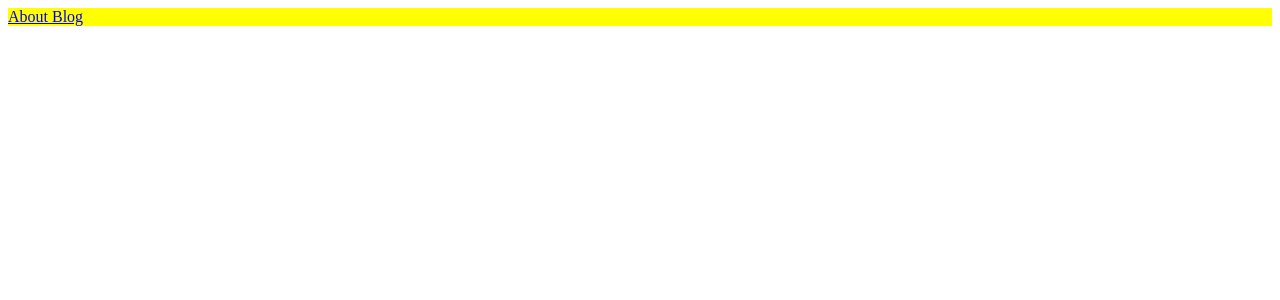
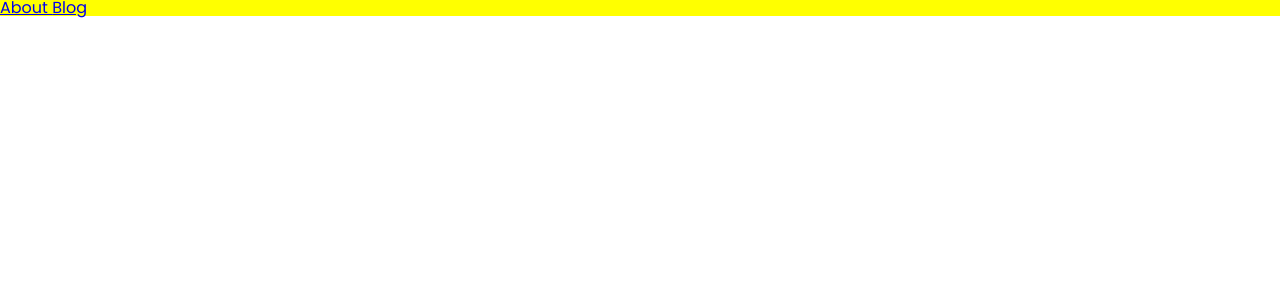
Before and after one commit to Eagletech-robotic/website, a React (Vite) app: page / in a window 1280 px wide. Shown: the top 300 px of the page. Built offline with nearby package versions, Linux system fonts and the light colour scheme.

Commit message:
Added reset.css + fonts

```diff
--- a/index.html
+++ b/index.html
@@ -3,8 +3,14 @@
     <head>
         <meta charset="utf-8" />
         <meta name="viewport" content="width=device-width, initial-scale=1" />
+        <title>EagleTech</title>
         <link rel="icon" href="favicon.ico" />
-        <title>EagleTech</title>
+        <link rel="preconnect" href="https://fonts.googleapis.com" />
+        <link rel="preconnect" href="https://fonts.gstatic.com" crossorigin />
+        <link
+            href="https://fonts.googleapis.com/css2?family=Poppins:ital,wght@0,100;0,200;0,300;0,400;0,500;0,600;0,700;0,800;0,900;1,100;1,200;1,300;1,400;1,500;1,600;1,700;1,800;1,900&family=Roboto:ital,wght@0,100;0,300;0,400;0,500;0,700;0,900;1,100;1,300;1,400;1,500;1,700;1,900&display=swap"
+            rel="stylesheet"
+        />
     </head>
     <body>
         <div id="root"></div>
--- a/src/main.tsx
+++ b/src/main.tsx
@@ -5,7 +5,10 @@ import About from './pages/About'
 import Blog from './pages/Blog'
 import Root from './Root'
 import Post, { loader as postLoader } from './pages/Post'
+
 import 'katex/dist/katex.min.css'
+import './styles/reset.css'
+import './styles/index.css'
 
 const router = createBrowserRouter([
     {
--- /dev/null
+++ b/src/styles/index.css
@@ -0,0 +1,11 @@
+:root {
+    --text-color: #000;
+}
+
+body {
+    color: var(--text-color);
+    font-family: 'Poppins', 'Roboto', sans-serif;
+    font-optical-sizing: auto;
+    font-weight: 400;
+    font-style: normal;
+}
--- /dev/null
+++ b/src/styles/reset.css
@@ -0,0 +1,53 @@
+/* Reset CSS styles */
+html, body, div, span, applet, object, iframe,
+h1, h2, h3, h4, h5, h6, p, blockquote, pre,
+a, abbr, acronym, address, big, cite, code,
+del, dfn, em, img, ins, kbd, q, s, samp,
+small, strike, strong, sub, sup, tt, var,
+b, u, i, center,
+dl, dt, dd, ol, ul, li,
+fieldset, form, label, legend,
+table, caption, tbody, tfoot, thead, tr, th, td,
+article, aside, canvas, details, embed,
+figure, figcaption, footer, header, hgroup,
+menu, nav, output, ruby, section, summary,
+time, mark, audio, video {
+	margin: 0;
+	padding: 0;
+	border: 0;
+	font-size: 100%;
+	font: inherit;
+	vertical-align: baseline;
+}
+/* HTML5 display-role reset for older browsers */
+article, aside, details, figcaption, figure,
+footer, header, hgroup, menu, nav, section {
+	display: block;
+}
+body {
+	line-height: 1;
+}
+ol, ul {
+	list-style: none;
+}
+blockquote, q {
+	quotes: none;
+}
+blockquote:before, blockquote:after,
+q:before, q:after {
+	content: '';
+	content: none;
+}
+table {
+	border-collapse: collapse;
+	border-spacing: 0;
+}
+html {
+  box-sizing: border-box;
+}
+*, *:before, *:after {
+  box-sizing: inherit;
+}
+button, input, select, textarea {
+    font: inherit;
+}
```
